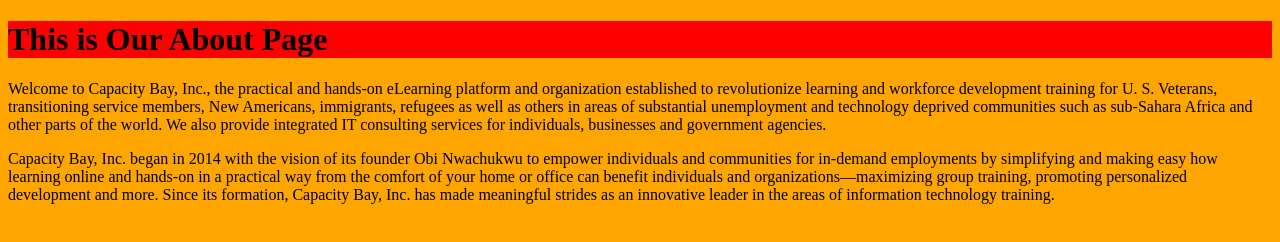
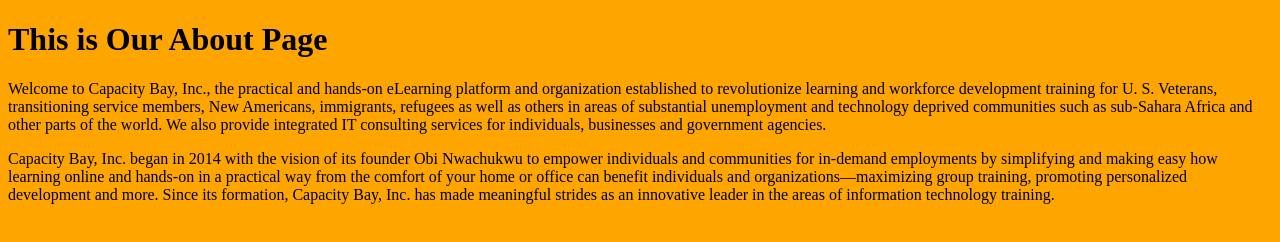
Before and after one commit to macnelsonoj/css-assignment, a plain HTML site: page pages/about.html in a window 1280 px wide. Drawn offline with Linux system fonts and the light colour scheme; files that its build step writes are made by us from their sources.

Commit message:
new change

```diff
--- a/all_css/3style.css
+++ /dev/null
@@ -1,3 +0,0 @@
-h1{
-    background-color: red;
-}
--- a/pages/about.html
+++ b/pages/about.html
@@ -5,7 +5,7 @@
     <meta http-equiv="X-UA-Compatible" content="IE=edge">
     <meta name="viewport" content="width=device-width, initial-scale=1.0">
     <title>Document</title>
-    <link rel="stylesheet" href="3style.css">
+
 </head>
 <style>
 
```
